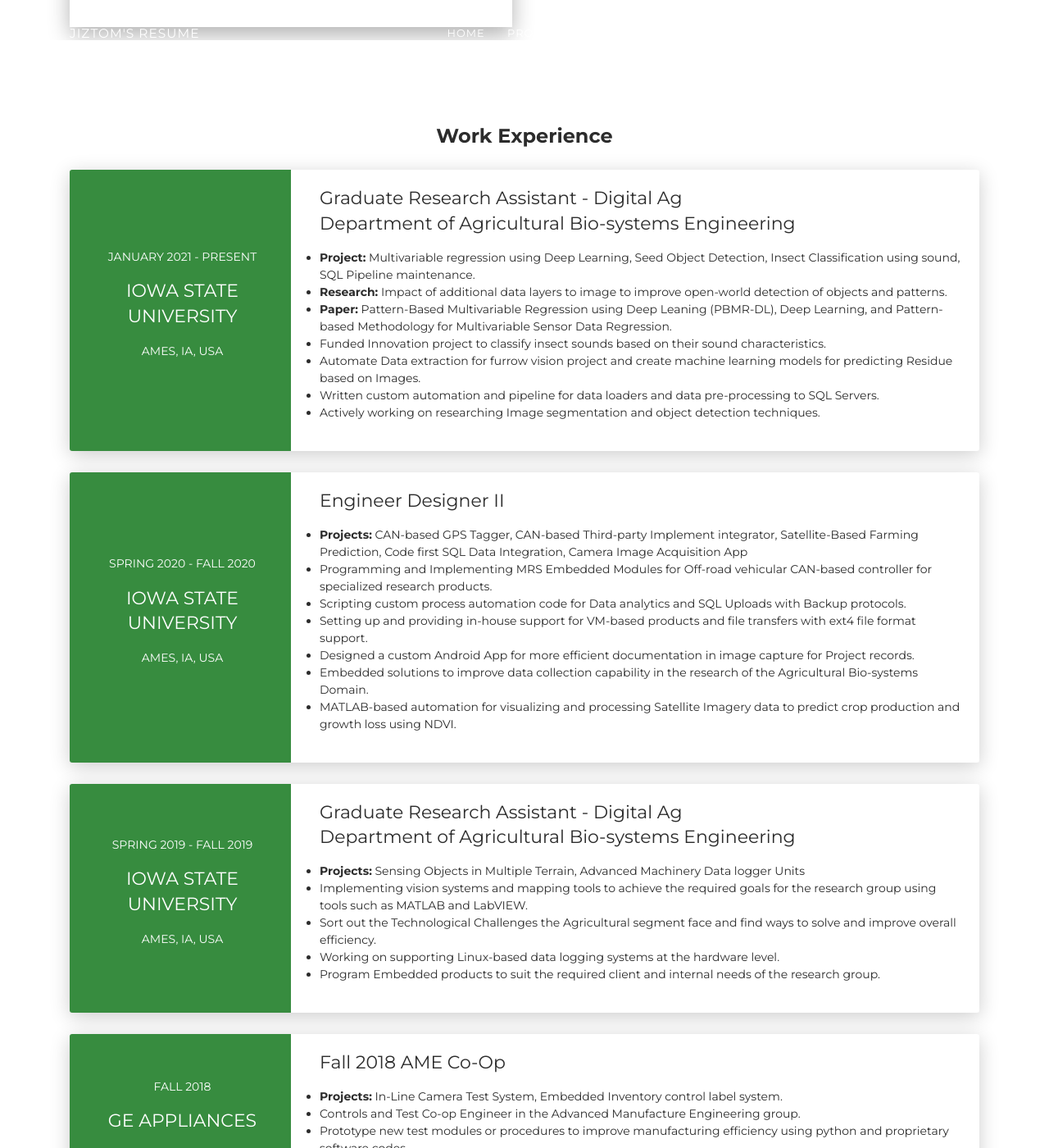
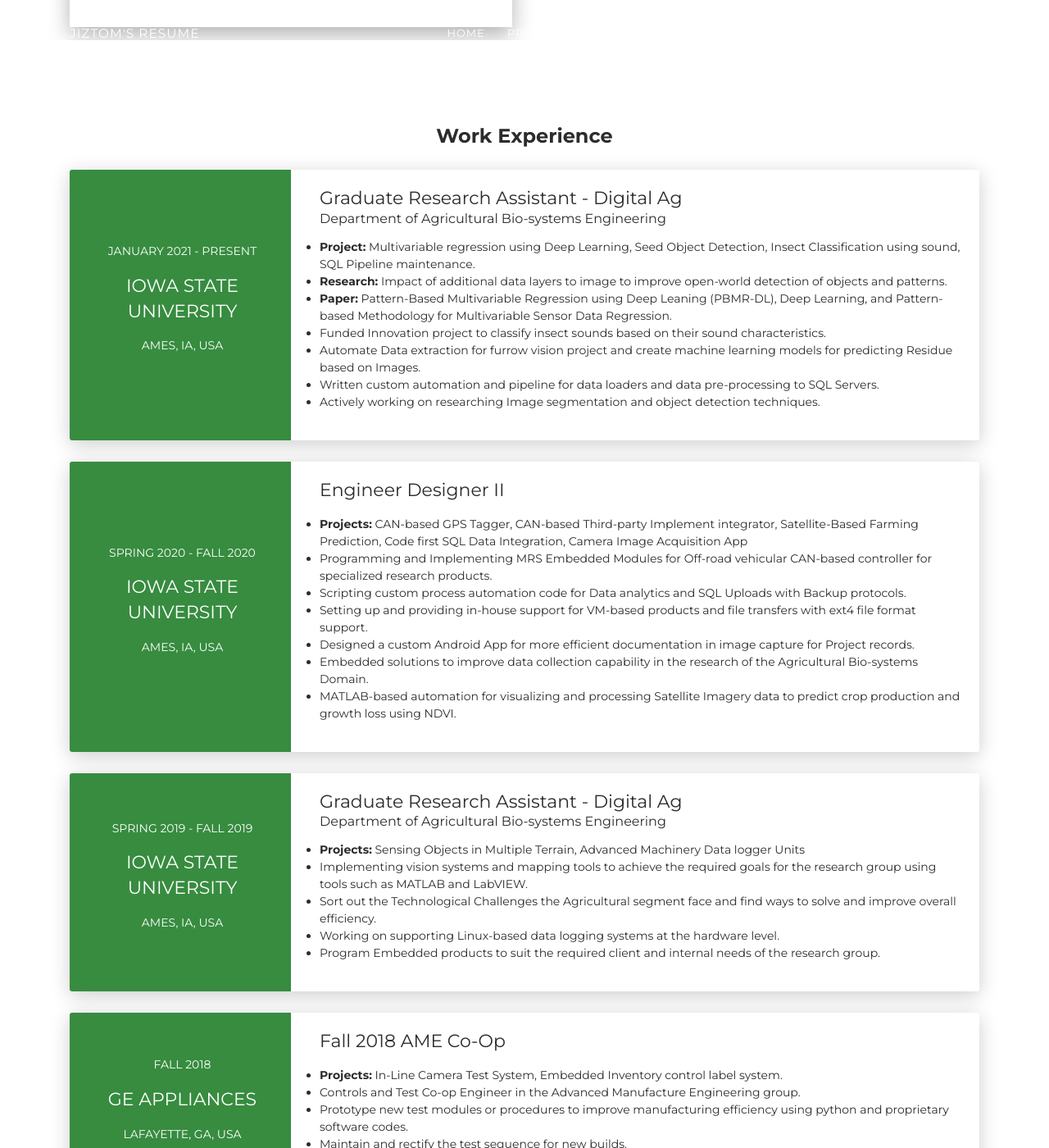
Before and after one commit to jiztom/jiztom.github.io, a Jekyll site: the page built from docs/Jiztom.html, in a window 1280 px wide and 1400 px high, scrolled down 2548 px. Shown: the whole window at 82% size. Built offline with Jekyll 4.4.1, drawn with Linux system fonts in a browser that asks for light colours; nearby versions of some CDN libraries.

Commit message:
Minimal changes in HTML & 1 rule commented out in CSS

```diff
--- a/docs/Jiztom.html
+++ b/docs/Jiztom.html
@@ -329,7 +329,7 @@ author: "Jiztom Kavalakkatt Francis"
         </div>
         <div class="col-md-9" data-aos="fade-left" data-aos-offset="50" data-aos-duration="500">
           <div class="card-body">
-            <div class="h5">Graduate Research Assistant - Digital Ag<br>Department of Agricultural Bio-systems Engineering</div>
+            <div class="h5">Graduate Research Assistant - Digital Ag<h6>Department of Agricultural Bio-systems Engineering</h6></div>
               <ul>
                 <li><b>Project:</b> Multivariable regression using Deep Learning, Seed Object Detection, Insect Classification using sound, SQL Pipeline maintenance.</li>
                 <li><b>Research:</b> Impact of additional data layers to image to improve open-world detection of objects and patterns.</li>
@@ -382,7 +382,7 @@ author: "Jiztom Kavalakkatt Francis"
         </div>
         <div class="col-md-9" data-aos="fade-left" data-aos-offset="50" data-aos-duration="500">
           <div class="card-body">
-            <div class="h5">Graduate Research Assistant - Digital Ag<br>Department of Agricultural Bio-systems Engineering</div>
+            <div class="h5">Graduate Research Assistant - Digital Ag<h6>Department of Agricultural Bio-systems Engineering</h6></div>
 
               <ul>
                 <li><b>Projects:</b> Sensing Objects in Multiple Terrain, Advanced Machinery Data logger Units</li>
@@ -430,7 +430,7 @@ author: "Jiztom Kavalakkatt Francis"
         </div>
         <div class="col-md-9" data-aos="fade-left" data-aos-offset="50" data-aos-duration="500">
           <div class="card-body">
-            <div class="h5">Graduate Research Assistant - IoT<br> Department of Electrical and Computer Engineering</div>
+            <div class="h5">Graduate Research Assistant - IoT<h6> Department of Electrical and Computer Engineering</h6></div>
             <ul>
               <li><b>Project:</b> Long Range Irrigation Monitoring System</li>
               <li><b>Research:</b> Long Range Low Power IoT devices data collection and power analysis.</li>
```
Also changed, not shown: docs/css/main.css.
